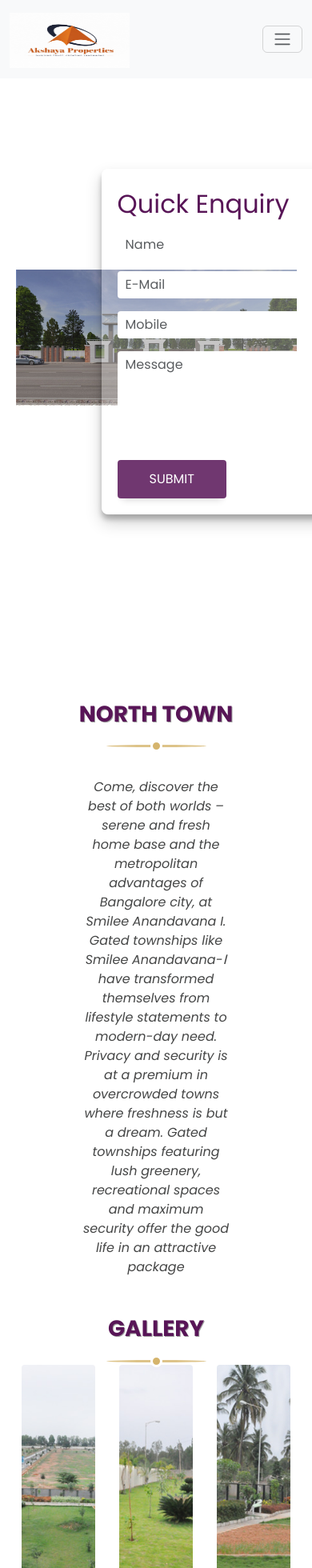
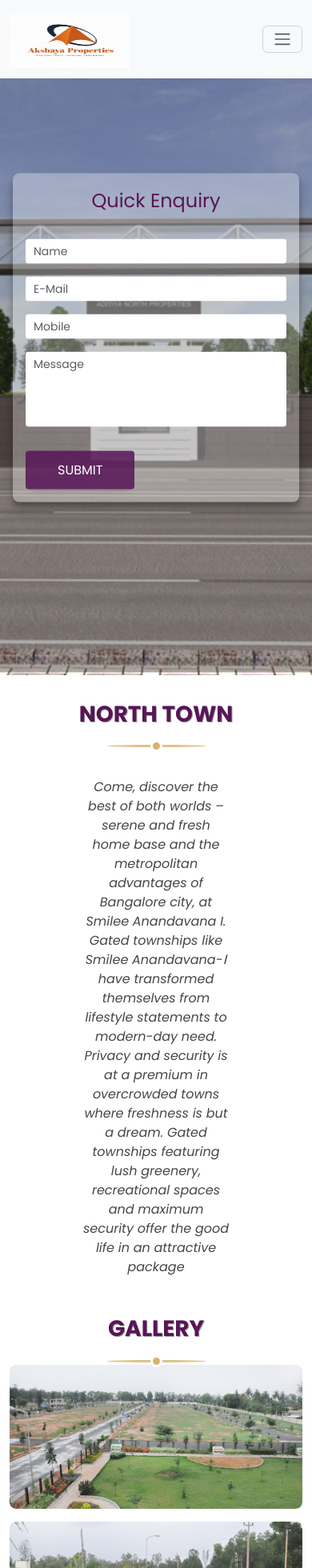
Before and after one commit to AntonyAjay123/blue-valley-project, a React (Vite) app: page /projects/northtown in a window 390 px wide. Shown: the top 1960 px of the page at 80% size. Built offline with nearby package versions, Linux system fonts and the light colour scheme.

Commit message:
bug fixes

```diff
--- a/src/components/ContactPage/ContactPage.scss
+++ b/src/components/ContactPage/ContactPage.scss
@@ -2,6 +2,7 @@
     display:flex;
     padding:32px;
     gap:16px;
+    flex-wrap: wrap;
 }
 .contact-form {
   display: flex;
--- a/src/components/Footer/FooterHeader.scss
+++ b/src/components/Footer/FooterHeader.scss
@@ -44,23 +44,32 @@
     color: var(--c2);
     position: relative;
 }
-.footer-body-title::before{
+.footer-body-title {
+  position: relative;
+  display: inline-block;
+  padding-bottom: 18px;
+}
+
+.footer-body-title::before {
   content: "";
+  position: absolute;
+  bottom: 0;
+  left: 0;
+
   width: 40px;
   height: 5px;
   background-color: var(--c1);
+}
+
+.footer-body-title::after {
+  content: "";
   position: absolute;
-    top: 44px;
-}
-.footer-body-title::after{
-    content: "";
+  bottom: 2px;
+  left: 40px;
+
   width: 78px;
   height: 1px;
   background-color: var(--c1);
-    position: absolute;
-    left: 40px;
-    margin-top: 3px;
-    top: 44px;
 }
 .footer-body-content{
     list-style: none;
--- a/src/components/ProjectComponents/ProjectBanner/ProjectBanner.scss
+++ b/src/components/ProjectComponents/ProjectBanner/ProjectBanner.scss
@@ -1,32 +1,115 @@
-.project-banner{
-    height:100vh;
+.project-banner {
+  height: 100vh;
   width: 100%;
   background-size: 90% auto;
   background-position: center;
   background-repeat: no-repeat;
-    .contact-form{
+  position: relative;
+
+  .contact-form {
     width: 300px;
     padding: 20px;
     background: #ffffff4d;
+
     position: absolute;
     top: 25vh;
-    left: 15vh;
+    left: clamp(24px, 8vw, 120px);
+
     margin: 0;
     border-radius: 8px;
     overflow: hidden;
-    box-shadow: 0 10px 20px #00000030, 0 6px 6px #0000003b;
-    span{
-        color:#581557;
+
+    box-shadow:
+      0 10px 20px #00000030,
+      0 6px 6px #0000003b;
+
+    span {
+      color: #581557;
       font-size: 2rem;
+      display: block;
+      margin-bottom: 20px;
     }
   }
-    .project-contact-input{
+
+  .project-contact-input {
     border: none;
     padding: 5px 5px 5px 10px;
     font-size: 16px;
-    outline: 0px;
+    outline: 0;
     resize: none;
     border-radius: 4px;
     background-color: var(--c2);
   }
 }
+
+/* Large Tablets */
+@media (max-width: 1200px) {
+  .project-banner {
+    background-size: cover;
+
+    .contact-form {
+      left: 40px;
+    }
+  }
+}
+
+/* Tablets */
+@media (max-width: 992px) {
+  .project-banner {
+    background-size: cover;
+
+    .contact-form {
+      width: 280px;
+      left: 30px;
+      top: 20vh;
+
+      span {
+        font-size: 1.8rem;
+      }
+    }
+  }
+}
+
+/* Mobile */
+@media (max-width: 768px) {
+  .project-banner {
+    background-size: cover;
+    background-position: center;
+
+    .contact-form {
+      width: 90%;
+      max-width: 360px;
+
+      left: 50%;
+      top: 50%;
+
+      transform: translate(-50%, -50%);
+
+      padding: 18px;
+
+      span {
+        font-size: 1.75rem;
+        text-align: center;
+      }
+    }
+  }
+}
+
+/* Small Mobile */
+@media (max-width: 480px) {
+  .project-banner {
+    .contact-form {
+      width: calc(100% - 32px);
+      max-width: none;
+      padding: 16px;
+
+      span {
+        font-size: 1.5rem;
+      }
+    }
+
+    .project-contact-input {
+      font-size: 14px;
+    }
+  }
+}
--- a/src/components/ProjectComponents/ProjectGallery/ProjectGallery.scss
+++ b/src/components/ProjectComponents/ProjectGallery/ProjectGallery.scss
@@ -1,14 +1,12 @@
 .image-container{
-    width:100%;
-    display:flex;
-    flex-wrap: wrap;
+    width: 100%;
+  display: grid;
+  grid-template-columns: repeat(auto-fit, minmax(220px, 1fr));
+  gap: 16px;
     .project-image{
-        width:33.333%;
-        img{
-            width:75%;
-            margin-bottom:16px;
-            border-radius: .25rem !important;
-        }
+       cursor: pointer;
+  overflow: hidden;
+  border-radius: 8px;
     }
 }
 
@@ -18,11 +16,16 @@
   border-radius: 8px;
 
   img {
-    width: 100%;
-    height: 300px;
-    object-fit: cover;
-    transition: transform 0.3s ease;
-  }
+  width: 100%;
+  height: 220px;        // consistent card height
+  object-fit: cover;    // keeps cropping clean
+  border-radius: 8px;
+  transition: transform 0.3s ease;
+}
+
+.project-image:hover img {
+  transform: scale(1.05);
+}
 
   &:hover img {
     transform: scale(1.05);
@@ -45,3 +48,15 @@
   max-height: 80vh;
   object-fit: contain;
 }
+@media (max-width: 768px) {
+  .project-image img {
+    height: 180px;
+  }
+}
+.carousel-image {
+  width: 100%;
+  max-height: 80vh;
+  object-fit: contain;
+  display: block;
+  margin: auto;
+}
--- a/src/components/ProjectSection/Project.scss
+++ b/src/components/ProjectSection/Project.scss
@@ -9,6 +9,7 @@
     gap:10vw;
     width:100%;
     align-items: stretch;
+    flex-wrap: wrap;
 }
 
 .project-card-image{
```
Lines whose indentation alone changed are shown as unchanged.
